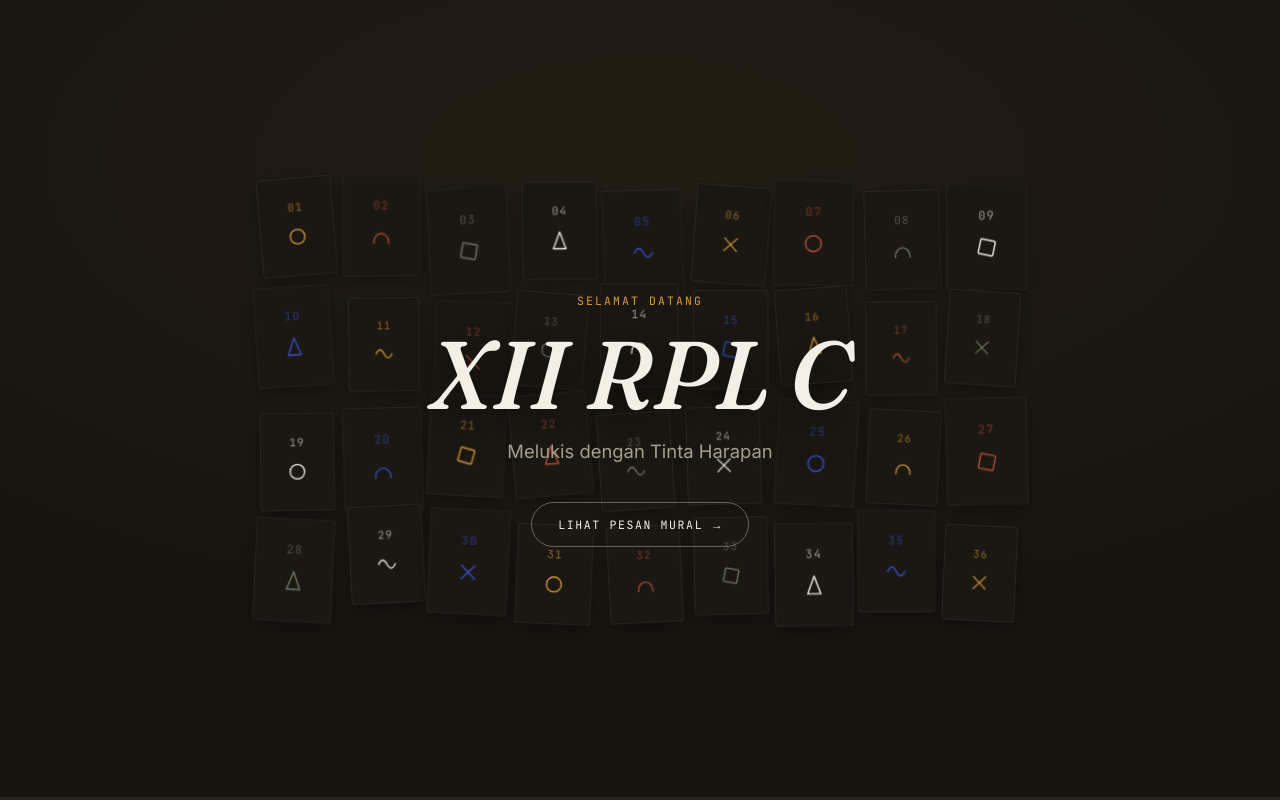
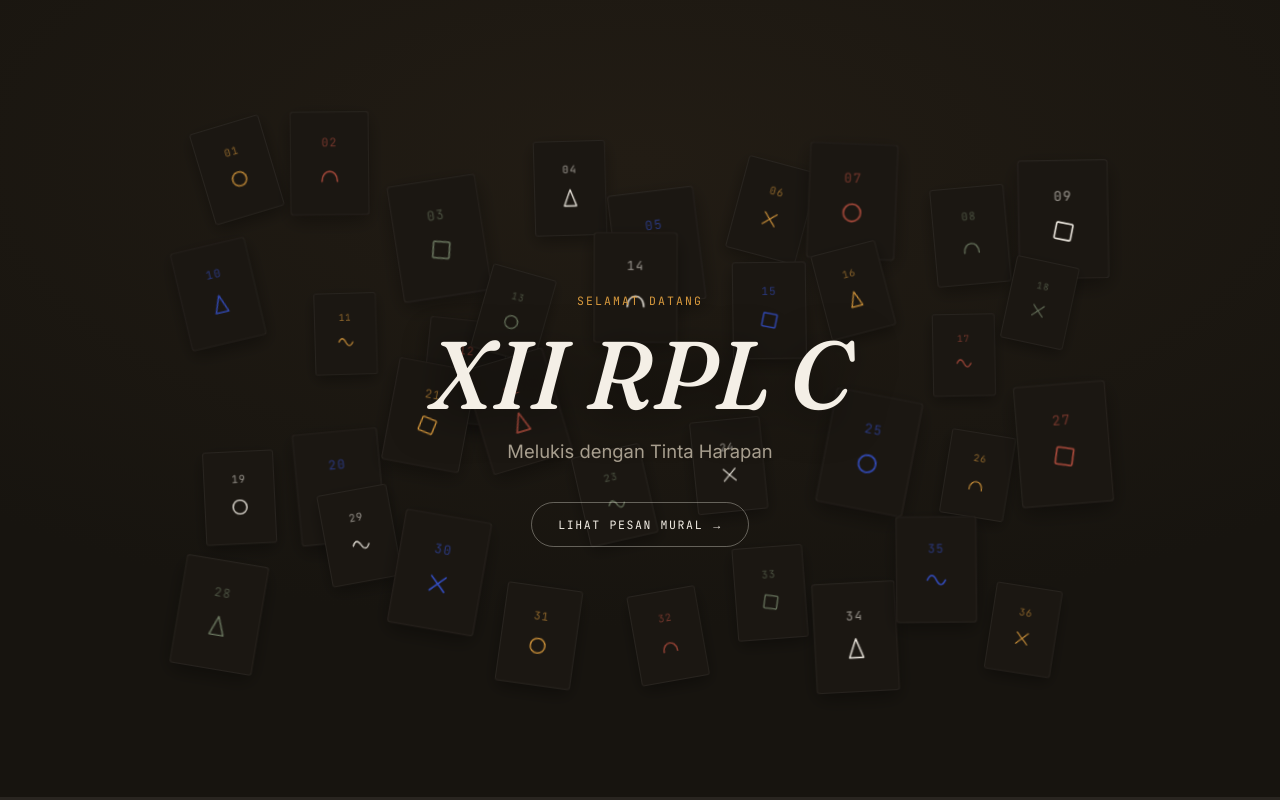
Before and after one commit to ilhmd-ham/melukisdengantintaharapan, a React (Vite) app: page / in a window 1280 px wide. Built offline with nearby package versions, Linux system fonts and the light colour scheme.

Commit message:
ubah card

```diff
--- a/src/components/CharacterCard.jsx
+++ b/src/components/CharacterCard.jsx
@@ -21,29 +21,23 @@ const MARKS = [
 ];
 
 export default function CharacterCard({ character, style }) {
-  // Flip state is driven ONLY by click/tap/keyboard (`pinned`). Earlier this
-  // also flipped on mouse hover, which caused two bugs on desktop: (1) the
-  // card would already be open by the time the click landed, so the click
-  // appeared to do nothing, and (2) clicking again while the cursor was
-  // still over the card couldn't close it, since hover kept forcing it
-  // open. Using a single source of truth makes every click/tap register
-  // immediately and predictably, on every device.
+  // Flip state is driven ONLY by click/tap/keyboard, through a single,
+  // plain toggle — no secondary state, no nested setState calls, no
+  // requestAnimationFrame bookkeeping. An earlier version layered a
+  // "pop flash" animation on top of this (a second `justOpened` state set
+  // from inside the `setPinned` updater, cleared via onAnimationEnd), and
+  // that's what caused the reported bug where pressing a card didn't flip
+  // it until the cursor moved away or another card was clicked: nesting a
+  // second component's setState call inside the first one's functional
+  // updater made the resulting re-render land a tick late, so the visual
+  // flip only caught up once some later, unrelated event (mouseleave,
+  // another click) forced the next re-render. Keeping this to one state
+  // variable means the class change — and the CSS transition that plays
+  // it — always commits in the exact same render as the click.
   const [pinned, setPinned] = useState(false);
-  const [justOpened, setJustOpened] = useState(false);
-  const flipped = pinned;
   const { id, symbol, name, mark, palette } = character;
 
-  const togglePinned = () => {
-    setPinned((p) => {
-      const next = !p;
-      if (next) {
-        // Retriggers the "pop" micro-animation class each time a card opens.
-        setJustOpened(false);
-        requestAnimationFrame(() => setJustOpened(true));
-      }
-      return next;
-    });
-  };
+  const togglePinned = () => setPinned((p) => !p);
 
   const handleKeyDown = (e) => {
     if (e.key === 'Enter' || e.key === ' ') {
@@ -61,10 +55,9 @@ export default function CharacterCard({ character, style }) {
       <span className="card-anim">
         <button
           type="button"
-          className={`card ${flipped ? 'is-flipped' : ''} ${flipped && justOpened ? 'is-opening' : ''}`}
+          className={`card ${pinned ? 'is-flipped' : ''}`}
           onClick={togglePinned}
           onKeyDown={handleKeyDown}
-          onAnimationEnd={() => setJustOpened(false)}
           aria-pressed={pinned}
           aria-label={`Kartu ${symbol}, ${name}. ${pinned ? 'Tekan untuk kembali ke sisi depan' : 'Tekan untuk melihat nama'}`}
         >
--- a/src/components/CharacterGrid.jsx
+++ b/src/components/CharacterGrid.jsx
@@ -8,15 +8,27 @@ function seeded(id, salt) {
   return x - Math.floor(x);
 }
 
+// The grid itself (CSS Grid, see .card-grid) already lays every card out in
+// strict reading order — row by row, left to right, low id to high id — at
+// every breakpoint, since that's just source order. This function only
+// adds a large per-card offset ON TOP of that grid position, so the result
+// looks hand-scattered/chaotic close-up while the overall flow across the
+// wall still reads top-left to bottom-right by number.
+//
+// Offsets are expressed as FRACTIONS of the card's own width/height
+// (via --xf/--yf, consumed in CSS as calc(var(--xf) * var(--card-w))) —
+// not fixed pixel values — so the same amount of visual "chaos" holds up
+// automatically at every card size/breakpoint instead of needing a
+// separate tuned number per media query.
 function scatterStyle(id) {
-  const rot = (seeded(id, 1) - 0.5) * 10; // -5deg .. 5deg
-  const yShift = (seeded(id, 2) - 0.5) * 22; // px
-  const xShift = (seeded(id, 3) - 0.5) * 12; // px
-  const scale = 0.94 + seeded(id, 4) * 0.14; // 0.94 .. 1.08
+  const rot = (seeded(id, 1) - 0.5) * 34; // -17deg .. 17deg
+  const yf = (seeded(id, 2) - 0.5) * 1.1; // -0.55 .. 0.55 of card height
+  const xf = (seeded(id, 3) - 0.5) * 0.9; // -0.45 .. 0.45 of card width
+  const scale = 0.82 + seeded(id, 4) * 0.4; // 0.82 .. 1.22
   return {
     '--rot': `${rot.toFixed(2)}deg`,
-    '--y': `${yShift.toFixed(1)}px`,
-    '--x': `${xShift.toFixed(1)}px`,
+    '--yf': yf.toFixed(3),
+    '--xf': xf.toFixed(3),
     '--scale': scale.toFixed(3),
     '--stagger': id,
   };
--- a/src/styles/global.css
+++ b/src/styles/global.css
@@ -111,20 +111,34 @@ body.scroll-locked {
   display: flex;
   align-items: center;
   justify-content: center;
-  padding: 8vh 4vw;
+  /* Extra padding vs. before — the much larger per-card scatter offsets
+     (see .card-slot) need more buffer so rotated/shifted edge cards don't
+     get clipped by .intro's overflow:hidden. */
+  padding: 11vh 7vw;
 }
 
 .card-grid {
   display: grid;
   grid-template-columns: repeat(9, var(--card-w));
   grid-auto-rows: var(--card-h);
-  gap: var(--gap);
+  /* Extra row/column gap gives the large per-card offsets (see
+     CharacterGrid.jsx) room to overlap neighboring cells without spilling
+     past the wall's own padding — part of the "berantakan" (chaotic wall)
+     look, not just spacing. */
+  gap: calc(var(--gap) * 2.6);
   perspective: 1400px;
   -webkit-perspective: 1400px;
 }
 
 .card-slot {
-  transform: translate(var(--x, 0), var(--y, 0)) rotate(var(--rot, 0deg)) scale(var(--scale, 1));
+  /* Each card is nudged by a large, per-card fraction of its own size
+     (--xf/--yf, set in CharacterGrid.jsx) on top of its strict grid cell —
+     the grid cell is what keeps card 01 near the top-left and card 36 near
+     the bottom-right at every breakpoint (that's just source order), while
+     this offset is what makes the wall look hand-scattered/chaotic up
+     close instead of a neat grid. */
+  transform: translate(calc(var(--xf, 0) * var(--card-w)), calc(var(--yf, 0) * var(--card-h))) rotate(var(--rot, 0deg))
+    scale(var(--scale, 1));
   /* Needed so the perspective set on .card-grid actually reaches .card
      (a great-grandchild). Without preserve-3d on every element in that
      chain, each transformed ancestor flattens its descendants into 2D,
@@ -207,25 +221,6 @@ body.scroll-locked {
 .card.is-flipped:focus-visible {
   transform: translateY(-4px) scale(1.05) rotateY(180deg);
   z-index: 3;
-}
-
-/* Little "pop" the instant a card opens, layered on top of the flip, so
-   opening reads as an unmistakable, smooth action rather than a static
-   jump-cut. Re-triggered on every open via a class swap in React. */
-@keyframes card-pop {
-  0% {
-    filter: brightness(1);
-  }
-  35% {
-    filter: brightness(1.25);
-  }
-  100% {
-    filter: brightness(1);
-  }
-}
-
-.card.is-opening .card-back {
-  animation: card-pop 0.5s ease-out;
 }
 
 .card-face {
@@ -525,19 +520,25 @@ body.scroll-locked {
   }
 
   .card-slot {
-    /* keep touch layout calm: scatter still applies but is subtler */
-    transform: translate(calc(var(--x, 0) * 0.4), calc(var(--y, 0) * 0.4)) rotate(calc(var(--rot, 0deg) * 0.5))
-      scale(var(--scale, 1));
+    /* Fractions already scale with --card-w/--card-h, which shrink in this
+       breakpoint on their own — so the same amount of "berantakan" chaos
+       carries over to mobile automatically without needing a separate
+       dampened formula here. Rotation is trimmed slightly only because
+       tightly packed, heavily rotated small cards can start to feel more
+       cluttered than intentional on a narrow screen. */
+    transform: translate(calc(var(--xf, 0) * var(--card-w)), calc(var(--yf, 0) * var(--card-h)))
+      rotate(calc(var(--rot, 0deg) * 0.75)) scale(var(--scale, 1));
   }
 
   .intro-wall {
-    padding: 4vh 3vw 22vh;
+    padding: 6vh 5vw 22vh;
     align-items: flex-start;
   }
 
   .intro-copy {
-    justify-content: flex-end;
-    padding-bottom: 6vh;
+    /* Was pinned to the bottom on mobile (flex-end + bottom padding) —
+       centered now, same as desktop, at every screen size. */
+    justify-content: center;
   }
 }
 
```
